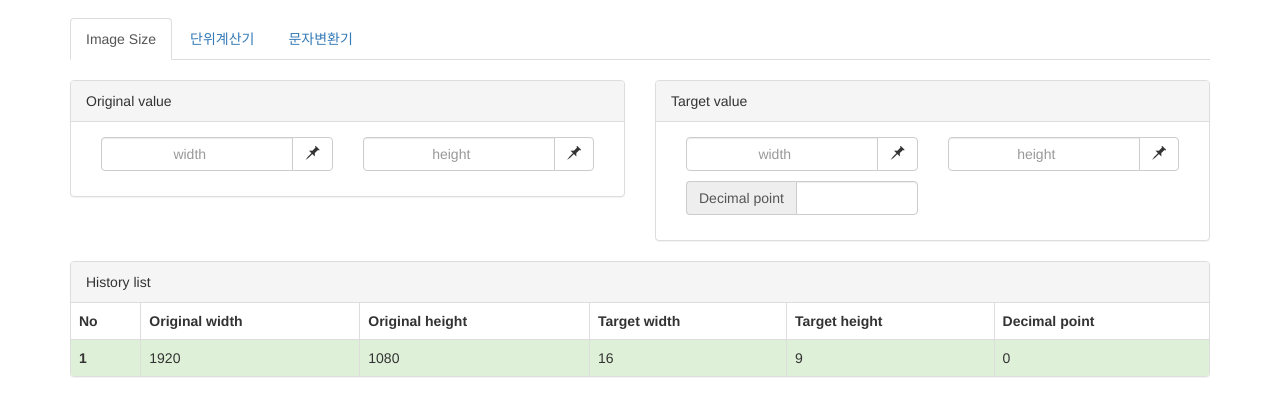
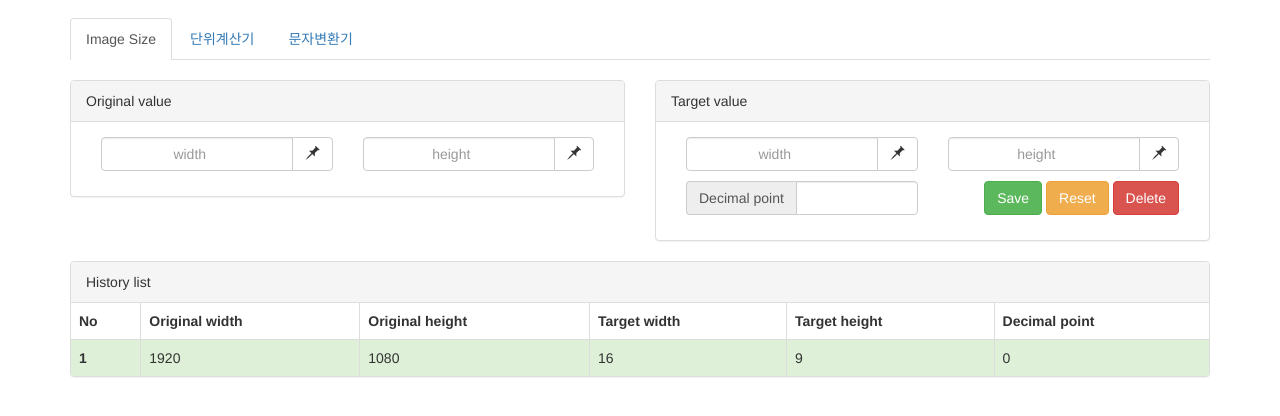
Before and after one commit to divlook/webCalc, a website: page index.html in a window 1280 px wide. Shown: the part 102-518 px from the top of the page. Drawn offline with nearby package versions, Linux system fonts and the light colour scheme.

Commit message:
Index button add

```diff
--- a/index.html
+++ b/index.html
@@ -110,6 +110,11 @@
                                             <input type="number" class="form-control" name="point">
                                         </div>
                                     </div>
+                                    <div class="col-xs-12 col-sm-6 text-right">
+                                        <button type="button" class="btn btn-success">Save</button>
+                                        <button type="button" class="btn btn-warning">Reset</button>
+                                        <button type="button" class="btn btn-danger">Delete</button>
+                                    </div>
                                 </div>
                             </div>
                         </div>
```
